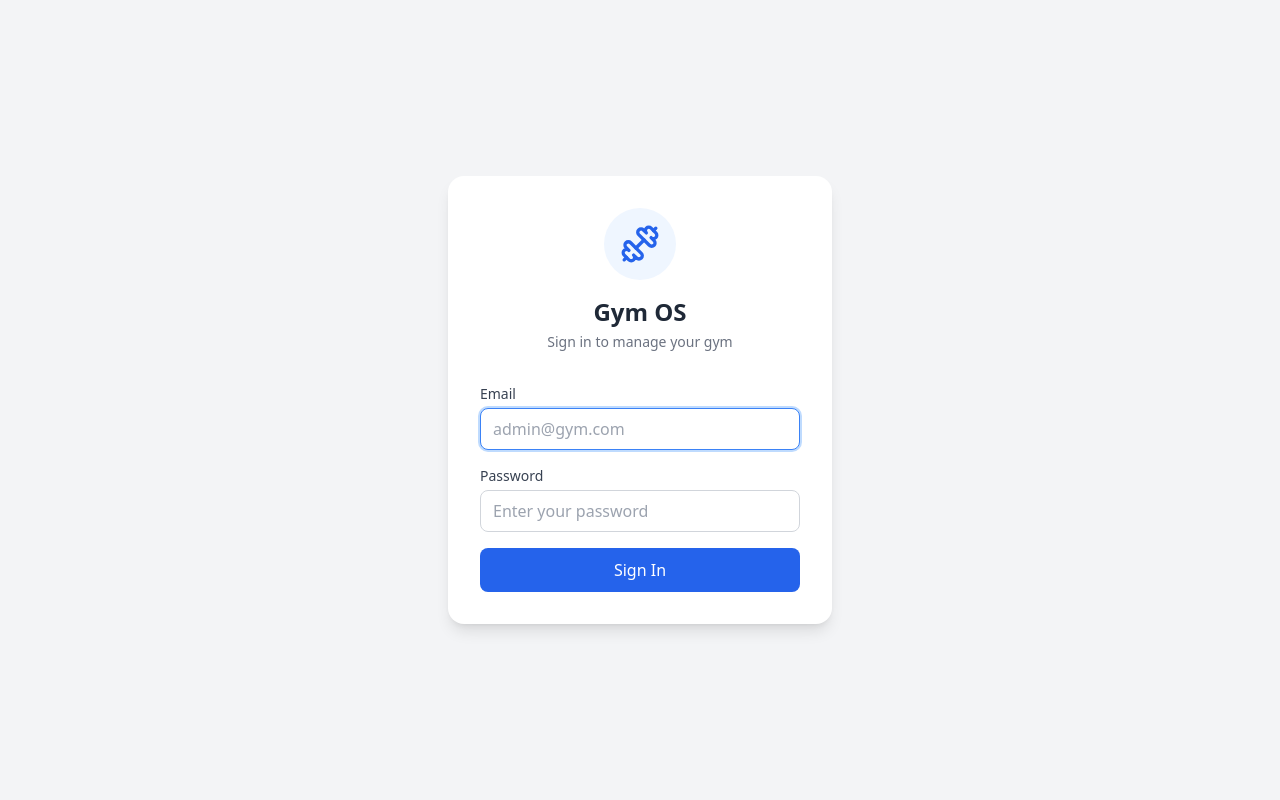
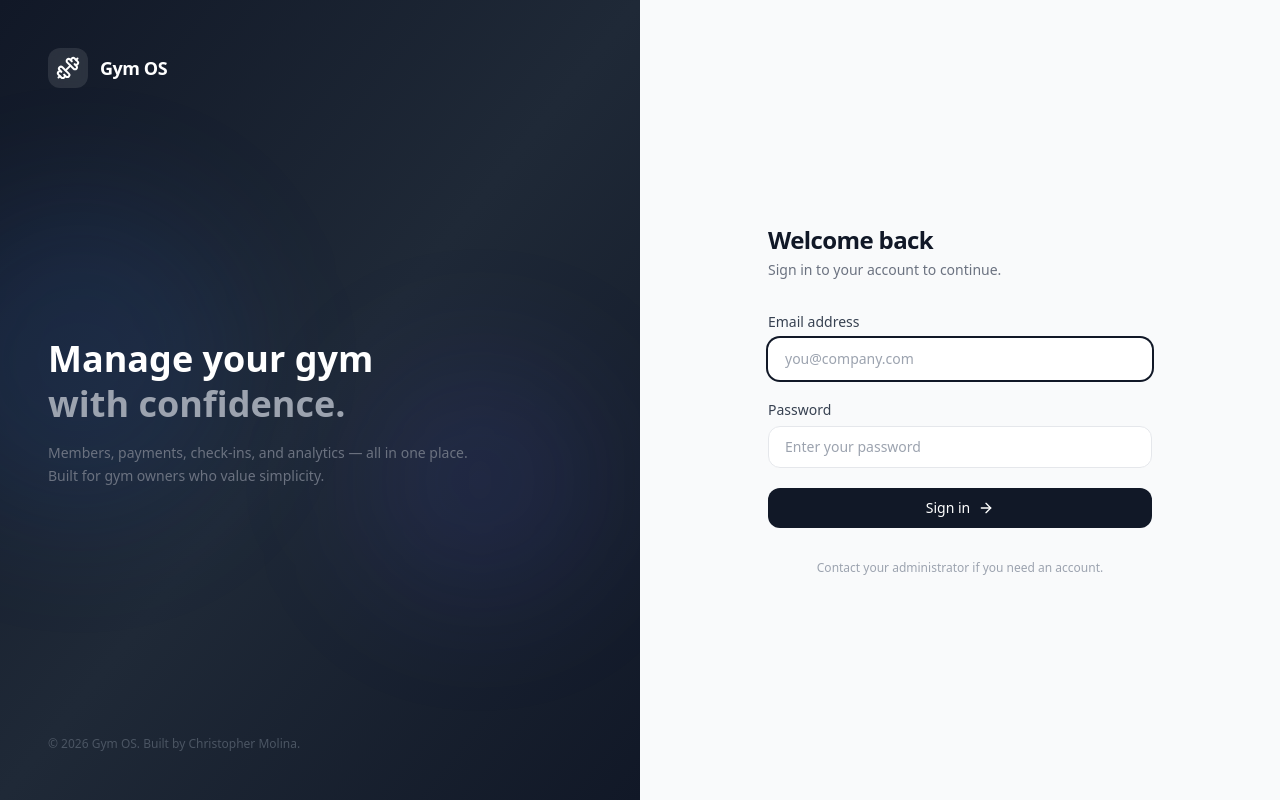
Before and after one commit to Chris131312/gym-management-api, a React (Vite) app in the folder gym-dashboard/: page / in a window 1280 px wide. Built offline with nearby package versions, Linux system fonts and the light colour scheme; no server answers.

Commit message:
ui(login): redesign login page with modern split-screen layout

```diff
--- a/gym-dashboard/src/components/LoginPage.jsx
+++ b/gym-dashboard/src/components/LoginPage.jsx
@@ -1,5 +1,5 @@
 import React, { useState } from "react";
-import { Dumbbell, Loader2, AlertCircle } from "lucide-react";
+import { Dumbbell, Loader2, AlertCircle, ArrowRight } from "lucide-react";
 import { api } from "../api/client";
 import { saveAuth } from "../utils/auth";
 
@@ -36,41 +36,86 @@ function LoginPage({ onLoginSuccess }) {
   };
 
   return (
-    <div className="min-h-screen bg-gray-100 flex items-center justify-center p-4">
-      <div className="bg-white rounded-2xl shadow-lg w-full max-w-sm p-8">
-        <div className="flex flex-col items-center mb-8">
-          <div className="bg-blue-50 p-4 rounded-full mb-4">
-            <Dumbbell className="w-10 h-10 text-blue-600" />
+    <div className="min-h-screen flex">
+      {/* Left Panel - Branding */}
+      <div className="hidden lg:flex lg:w-1/2 bg-gradient-to-br from-gray-900 via-gray-800 to-gray-900 relative overflow-hidden">
+        {/* Decorative circles */}
+        <div className="absolute top-1/4 -left-20 w-80 h-80 bg-blue-500/10 rounded-full blur-3xl" />
+        <div className="absolute bottom-1/4 right-10 w-60 h-60 bg-indigo-500/10 rounded-full blur-3xl" />
+
+        <div className="relative z-10 flex flex-col justify-between p-12 w-full">
+          <div className="flex items-center gap-3">
+            <div className="p-2 bg-white/10 rounded-xl backdrop-blur-sm">
+              <Dumbbell className="w-6 h-6 text-white" />
             </div>
-          <h1 className="text-2xl font-bold text-gray-800">Gym OS</h1>
+            <span className="text-white font-semibold text-lg tracking-tight">
+              Gym OS
+            </span>
+          </div>
+
+          <div className="max-w-md">
+            <h1 className="text-4xl font-bold text-white leading-tight mb-4">
+              Manage your gym
+              <br />
+              <span className="text-gray-400">with confidence.</span>
+            </h1>
+            <p className="text-gray-500 text-sm leading-relaxed">
+              Members, payments, check-ins, and analytics — all in one place.
+              Built for gym owners who value simplicity.
+            </p>
+          </div>
+
+          <p className="text-gray-600 text-xs">
+            © 2026 Gym OS. Built by Christopher Molina.
+          </p>
+        </div>
+      </div>
+
+      {/* Right Panel - Login Form */}
+      <div className="w-full lg:w-1/2 flex items-center justify-center p-6 bg-gray-50">
+        <div className="w-full max-w-sm">
+          {/* Mobile logo (hidden on desktop) */}
+          <div className="flex items-center gap-3 mb-10 lg:hidden">
+            <div className="p-2 bg-gray-900 rounded-xl">
+              <Dumbbell className="w-5 h-5 text-white" />
+            </div>
+            <span className="font-semibold text-lg text-gray-900 tracking-tight">
+              Gym OS
+            </span>
+          </div>
+
+          <div className="mb-8">
+            <h2 className="text-2xl font-bold text-gray-900 tracking-tight">
+              Welcome back
+            </h2>
             <p className="text-gray-500 text-sm mt-1">
-            Sign in to manage your gym
+              Sign in to your account to continue.
             </p>
           </div>
 
           {error && (
-          <div className="bg-red-50 border border-red-200 text-red-700 px-4 py-3 rounded-xl mb-6 flex items-center gap-2 text-sm">
-            <AlertCircle className="w-4 h-4 flex-shrink-0" />
-            {error}
+            <div className="bg-red-50 border border-red-100 text-red-600 px-4 py-3 rounded-xl mb-6 flex items-start gap-3 text-sm">
+              <AlertCircle className="w-4 h-4 mt-0.5 flex-shrink-0" />
+              <span>{error}</span>
             </div>
           )}
 
-        <form onSubmit={handleSubmit} className="space-y-4">
+          <form onSubmit={handleSubmit} className="space-y-5">
             <div>
               <label
                 htmlFor="email"
-              className="block text-sm font-medium text-gray-700 mb-1"
+                className="block text-sm font-medium text-gray-700 mb-1.5"
               >
-              Email
+                Email address
               </label>
               <input
                 id="email"
                 type="email"
                 value={email}
                 onChange={(e) => setEmail(e.target.value)}
-              placeholder="admin@gym.com"
+                placeholder="you@company.com"
                 disabled={isLoading}
-              className="w-full border border-gray-300 rounded-lg px-3 py-2 focus:outline-none focus:ring-2 focus:ring-blue-200 focus:border-blue-500 transition-colors disabled:bg-gray-50"
+                className="w-full bg-white border border-gray-200 rounded-xl px-4 py-2.5 text-sm text-gray-900 placeholder:text-gray-400 focus:outline-none focus:ring-2 focus:ring-gray-900 focus:border-transparent transition-all disabled:opacity-50"
                 autoFocus
               />
             </div>
@@ -78,7 +123,7 @@ function LoginPage({ onLoginSuccess }) {
             <div>
               <label
                 htmlFor="password"
-              className="block text-sm font-medium text-gray-700 mb-1"
+                className="block text-sm font-medium text-gray-700 mb-1.5"
               >
                 Password
               </label>
@@ -89,14 +134,14 @@ function LoginPage({ onLoginSuccess }) {
                 onChange={(e) => setPassword(e.target.value)}
                 placeholder="Enter your password"
                 disabled={isLoading}
-              className="w-full border border-gray-300 rounded-lg px-3 py-2 focus:outline-none focus:ring-2 focus:ring-blue-200 focus:border-blue-500 transition-colors disabled:bg-gray-50"
+                className="w-full bg-white border border-gray-200 rounded-xl px-4 py-2.5 text-sm text-gray-900 placeholder:text-gray-400 focus:outline-none focus:ring-2 focus:ring-gray-900 focus:border-transparent transition-all disabled:opacity-50"
               />
             </div>
 
             <button
               type="submit"
               disabled={isLoading}
-            className="w-full bg-blue-600 hover:bg-blue-700 text-white font-medium py-2.5 rounded-lg transition-colors disabled:bg-blue-400 disabled:cursor-not-allowed flex items-center justify-center gap-2 mt-6"
+              className="w-full bg-gray-900 hover:bg-gray-800 text-white text-sm font-medium py-2.5 rounded-xl transition-all disabled:opacity-50 disabled:cursor-not-allowed flex items-center justify-center gap-2 mt-2 group"
             >
               {isLoading ? (
                 <>
@@ -104,10 +149,18 @@ function LoginPage({ onLoginSuccess }) {
                   Signing in...
                 </>
               ) : (
-              "Sign In"
+                <>
+                  Sign in
+                  <ArrowRight className="w-4 h-4 group-hover:translate-x-0.5 transition-transform" />
+                </>
               )}
             </button>
           </form>
+
+          <p className="text-center text-xs text-gray-400 mt-8">
+            Contact your administrator if you need an account.
+          </p>
+        </div>
       </div>
     </div>
   );
```
Lines whose indentation alone changed are shown as unchanged.
